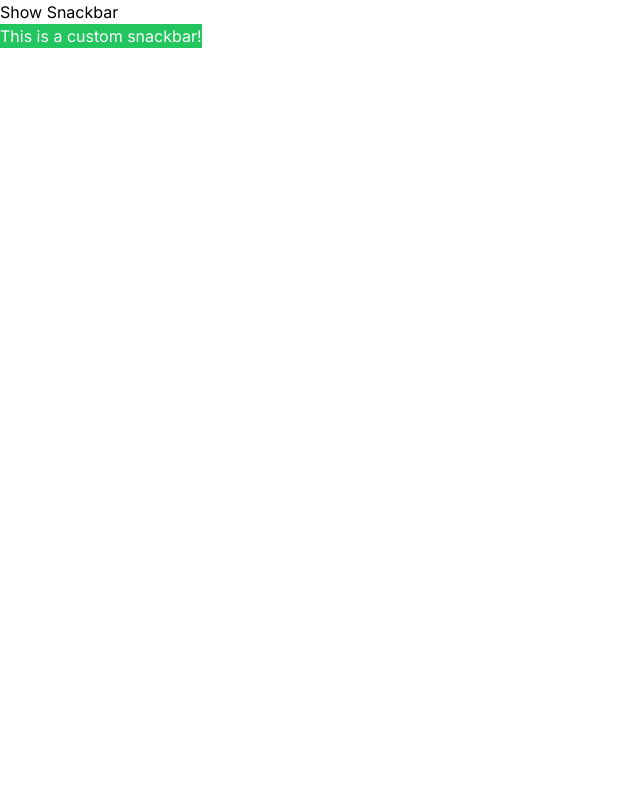
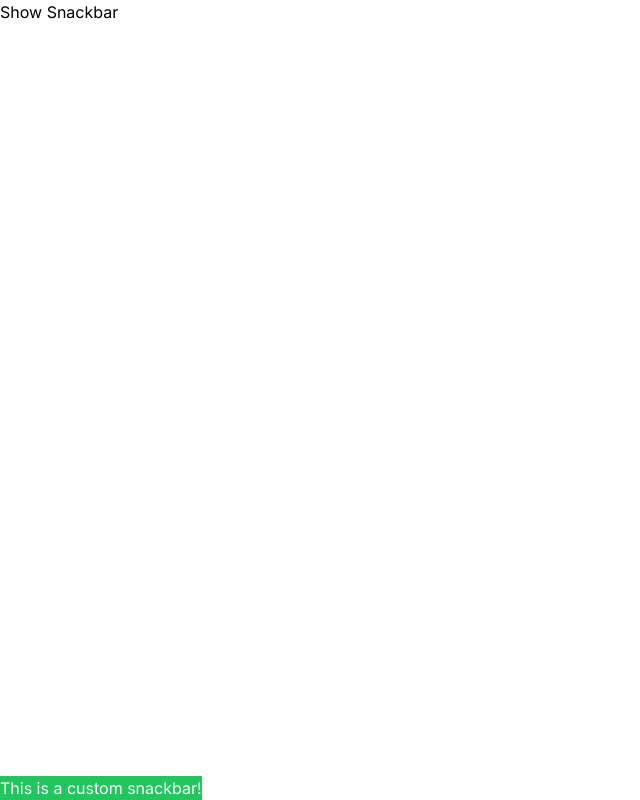
Before and after one commit to SamyakJoshi/todoApp, a Next.js app: page /todo in a window 1280 px wide. Shown: the whole page, without its empty margins (0-640 px from the left). Built offline with nearby package versions, Linux system fonts and the light colour scheme.

Commit message:
setInterval for show mulitple snackbar

```diff
--- a/src/components/snackbar/component.tsx
+++ b/src/components/snackbar/component.tsx
@@ -1,4 +1,9 @@
-import React, { useState, type PropsWithChildren } from 'react';
+import React, {
+  useState,
+  type PropsWithChildren,
+  useEffect,
+  ReactNode,
+} from 'react';
 import { twMerge } from 'tailwind-merge';
 import { type BaseSnackbarProps, snackbarVariants } from './cva';
 // import { cva } from 'class-variance-authority';
@@ -15,12 +20,7 @@ function Snackbar({
   type = 'info',
   // duration = 5000,
 }: SnackbarProps) {
-  const [snackbarItem, setSnackbarItem] = useState([
-    children,
-    children,
-    children,
-    children,
-  ]);
+  const [snackbarItem, setSnackbarItem] = useState<ReactNode[]>([]);
 
   // const [isActive, setIsActive] = useState(false);
 
@@ -33,14 +33,22 @@ function Snackbar({
 
   // setTimeout(hideSnackbar, duration);
 
+  useEffect(() => {
+    setInterval(() => {
+      console.log('snackbar');
+      setSnackbarItem([...snackbarItem, children]);
+    }, 3000);
+  });
+
   const sn = snackbarItem.map((item, index) => {
     const snackbarClasses = snackbarVariants({ position, type });
-    const bottomvalue = index * 10;
+    // const bottomvalue = `bottom-[${index * 10}px]`;
 
     return (
       <div
-        className={twMerge(snackbarClasses, ` bottom-[${bottomvalue}px] `)}
+        className={twMerge(snackbarClasses)}
         key={index}
+        style={{ bottom: `${index * 40}px` }}
       >
         {item}
       </div>
```
